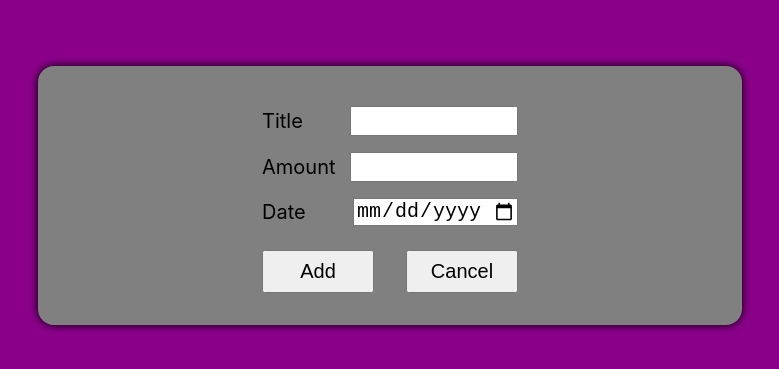
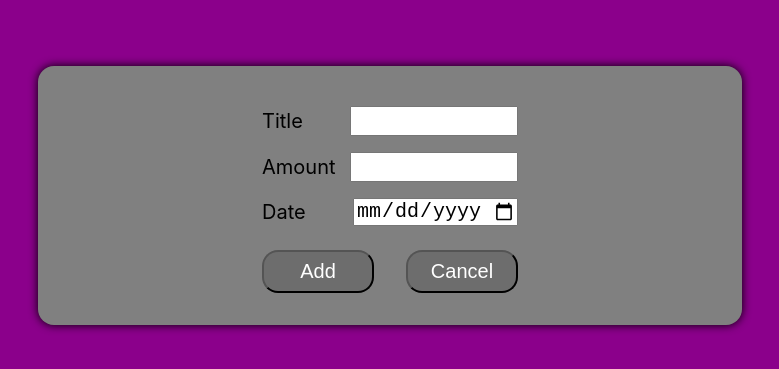
Before and after one commit to Handloc/Expenses, a React (Create React App) app: page / in a window 1280 px wide. Shown: the part 205-574 px from the top of the page, without its empty margins (250-1029 px from the left). Built offline with nearby package versions, Linux system fonts and the light colour scheme.

Commit message:
Add more styling for buttons

```diff
--- a/src/components/Form/FormButton.js
+++ b/src/components/Form/FormButton.js
@@ -6,6 +6,26 @@ const Button = styled.button`
   padding: 0.5rem;
   width: 7rem;
   font-size: 1.25rem;
+  background-color: #6d6d6d;
+  color: #ffffff;
+  border-radius: 1rem;
+  transition: background-color 0.2s;
+
+  &.Add:hover {
+    background-color: #0b8000;
+  }
+
+  &.Add:active {
+    background-color: #086100;
+  }
+
+  &.Cancel:hover {
+    background-color: #df0000;
+  }
+
+  &.Cancel:active {
+    background-color: #a30000;
+  }
 
   &:hover {
     cursor: pointer;
@@ -13,7 +33,11 @@ const Button = styled.button`
 `;
 
 function FormButton(props) {
-  return <Button type={props.type}>{props.name}</Button>;
+  return (
+    <Button type={props.type} className={props.name}>
+      {props.name}
+    </Button>
+  );
 }
 
 export default FormButton;
```
